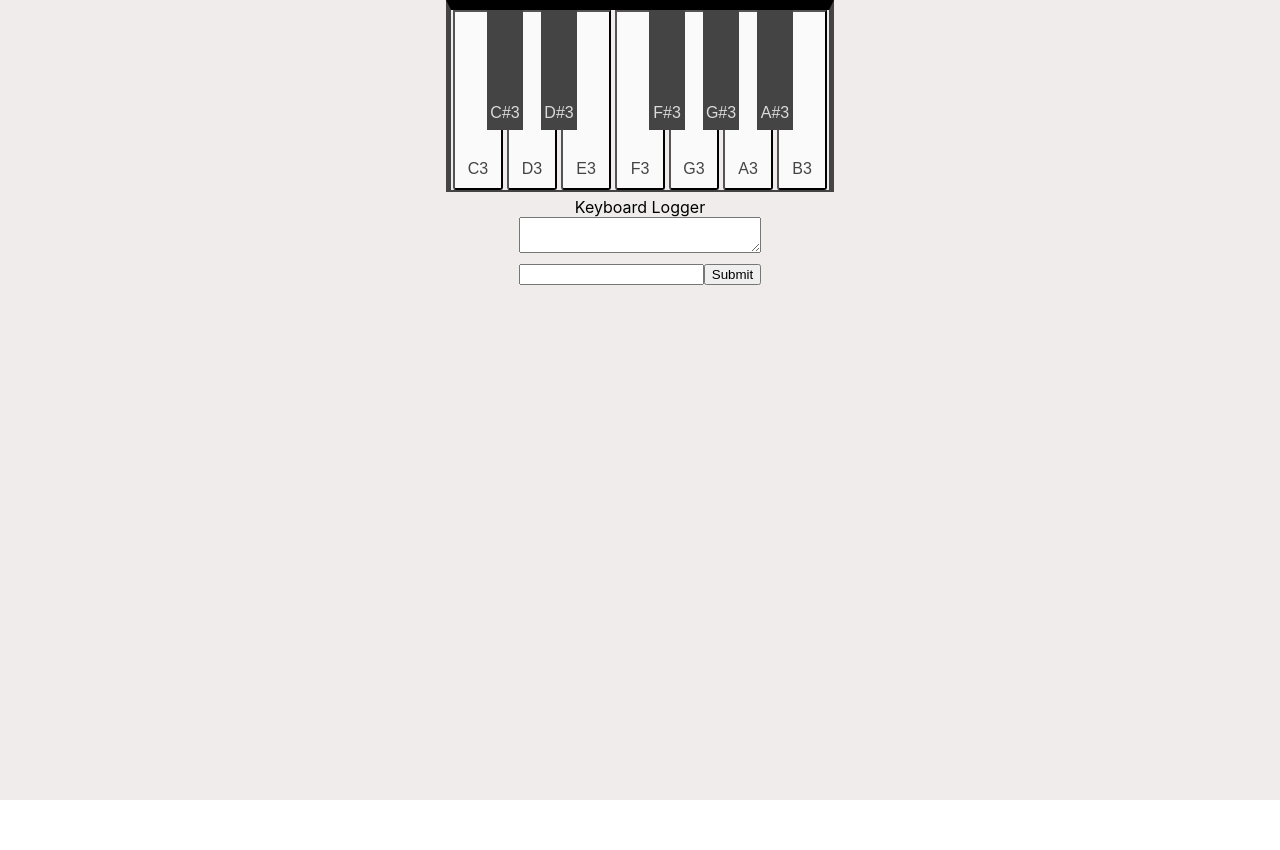
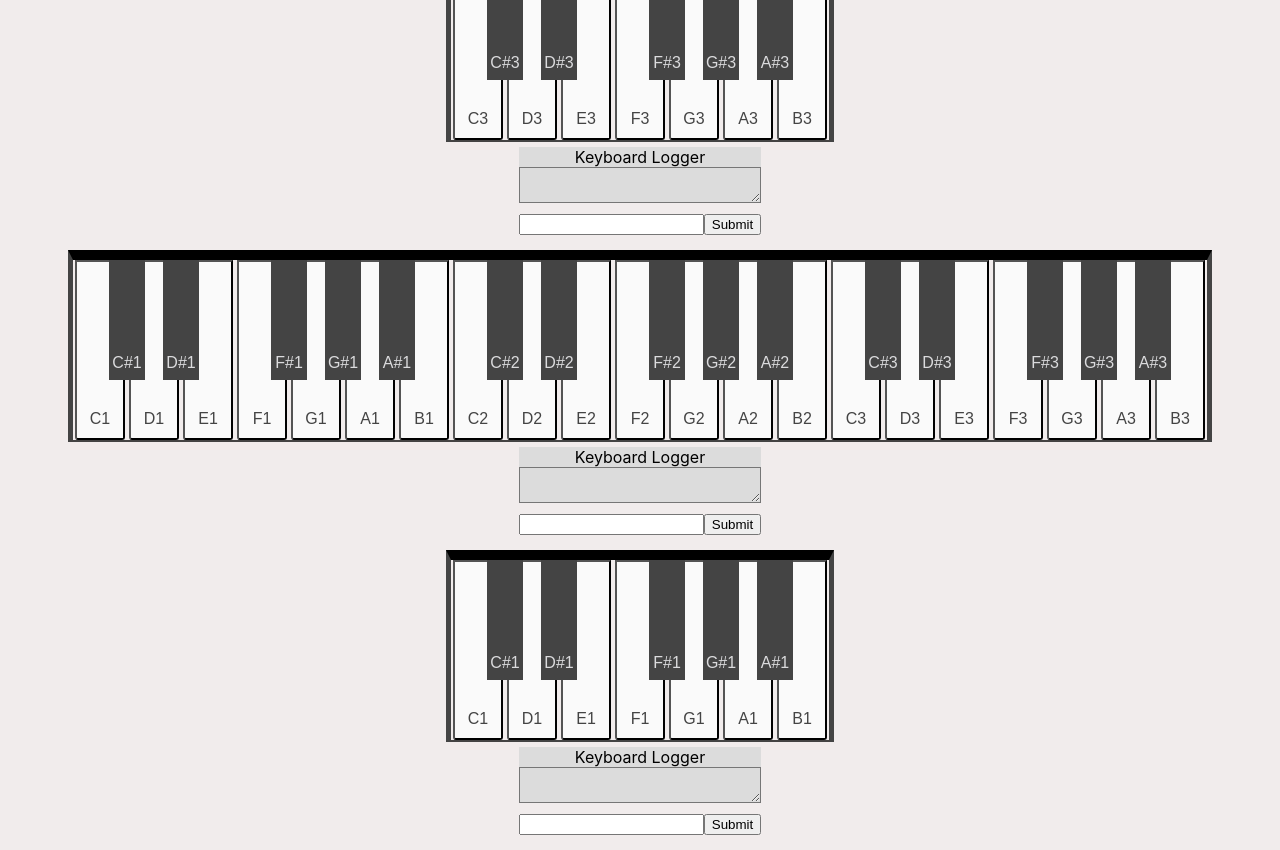
Before and after one commit to 1cor13/int-piano, a React (Create React App) app: page / in a window 1280 px wide. Before the commit the page ends 800 px from the top, so only its background shows below. Built offline with nearby package versions, Linux system fonts and the light colour scheme.

Commit message:
Involve css for multiple keyboards

```diff
--- a/src/App.css
+++ b/src/App.css
@@ -1,18 +1,19 @@
 .app-container {
-  display: inline;
+  display: flex;
   text-align: center;
-}
-
-.keyboard-container {
+  flex-direction: column;
+  justify-content: center;
   position: absolute;
   left: 0;
   right: 0;
   bottom: 0;
   top: 0;
+}
+
+.keyboard-container {
   display: flex;
   align-items: center;
   flex-direction: column;
-  /* justify-content: center; */
   background: rgb(241, 236, 236);
 }
 
@@ -24,13 +25,6 @@
   border-bottom: #444 solid 2px;
 }
 
-.key-logger-player {
-  margin: 5px;
-  display:table
-}
-.key-logger {
-  display: grid;
-}
 .white-key {
   width: 50px;
   height: 180px;
@@ -79,6 +73,15 @@
   color: green;
 }
 
+.key-logger-player {
+  margin: 5px;
+  display:table
+}
+.key-logger {
+  display: grid;
+  background-color: gainsboro;
+}
+
 .player {
   margin:10px 0px
 }
--- a/src/App.js
+++ b/src/App.js
@@ -7,7 +7,10 @@ function App() {
   return (
     <div className="app-container">
       <Keyboard startKey = {"C3"} endKey = {"B3"}/>
+      <Keyboard startKey = {"C1"} endKey = {"B3"}/>
+      <Keyboard startKey = {"C1"} endKey = {"B1"}/>
     </div>
+
   );
 }
 
```
